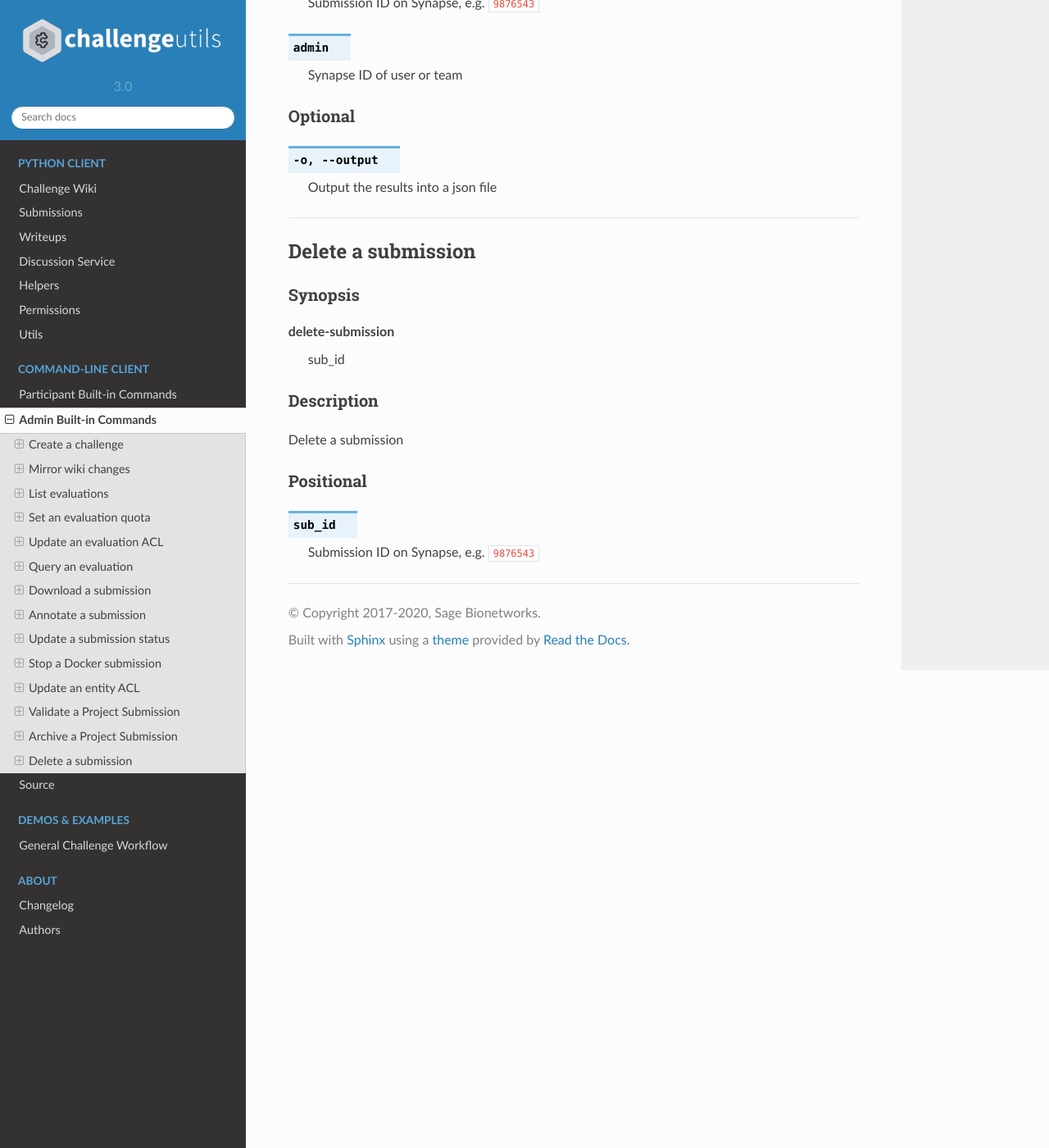
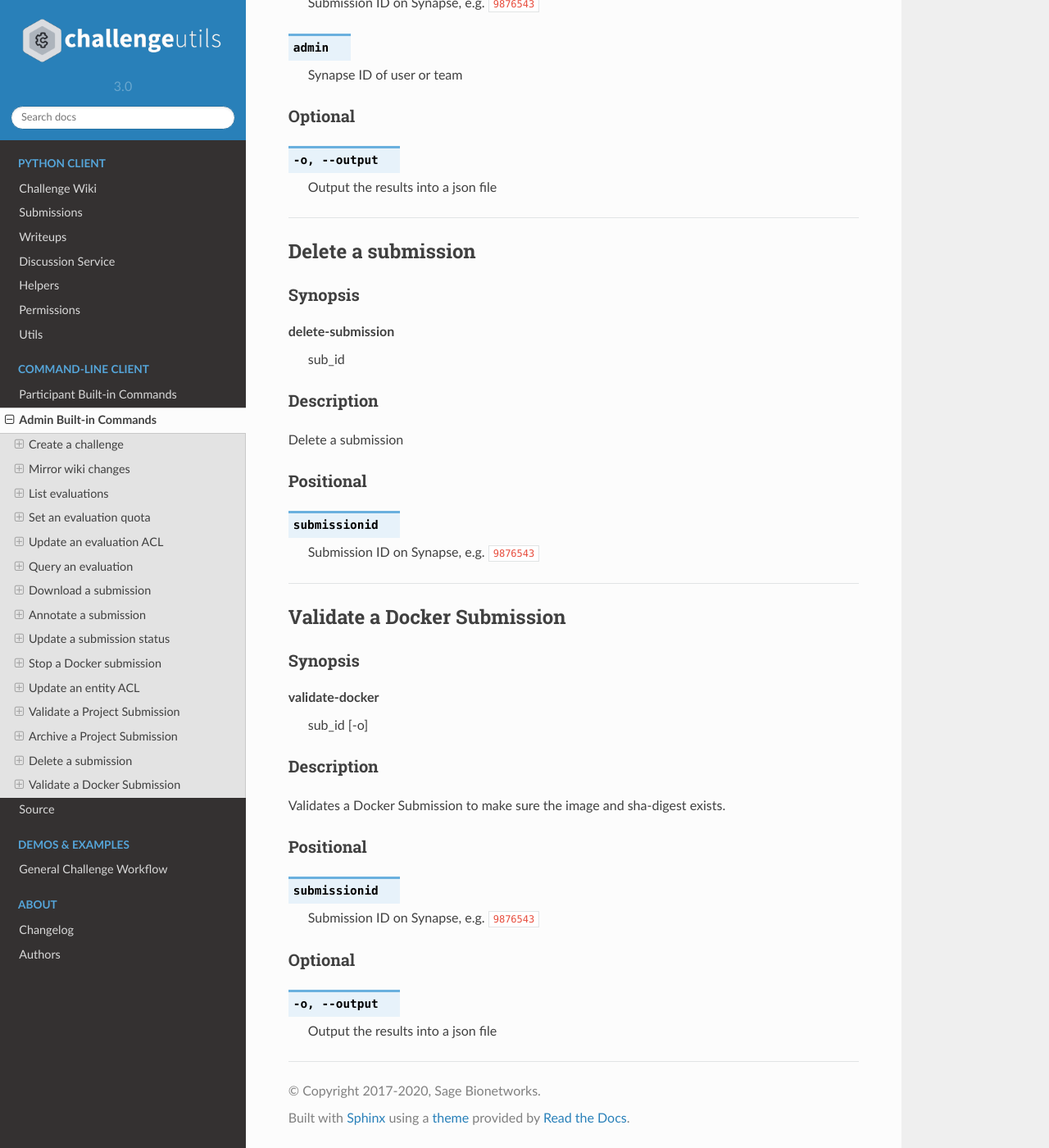
Before and after one commit to Sage-Bionetworks/challengeutils, a Sphinx documentation site: the page built from docs/client/admin.rst, in a window 1280 px wide and 1400 px high, scrolled down 9519 px. Shown: the whole window at 82% size. Built offline with Sphinx 7.4.7 and the Read the Docs theme 2.0.0, drawn with Linux system fonts in a browser that asks for light colours.

Commit message:
Add submission id

```diff
--- a/docs/client/admin.rst
+++ b/docs/client/admin.rst
@@ -563,6 +563,39 @@ Positional
 
 .. program:: challengeutils delete-submission
 
-.. cmdoption:: sub_id
+.. cmdoption:: submissionid
 
     Submission ID on Synapse, e.g. ``9876543``
+
+
+-------
+
+Validate a Docker Submission
+----------------------------
+
+Synopsis
+^^^^^^^^
+
+validate-docker
+    sub_id [-o]
+
+Description
+^^^^^^^^^^^
+
+Validates a Docker Submission to make sure the image and sha-digest exists.
+
+Positional
+^^^^^^^^^^
+
+.. program:: challengeutils validate-docker
+
+.. cmdoption:: submissionid
+
+    Submission ID on Synapse, e.g. ``9876543``
+
+Optional
+^^^^^^^^
+
+.. cmdoption:: -o, --output
+
+    Output the results into a json file
```
